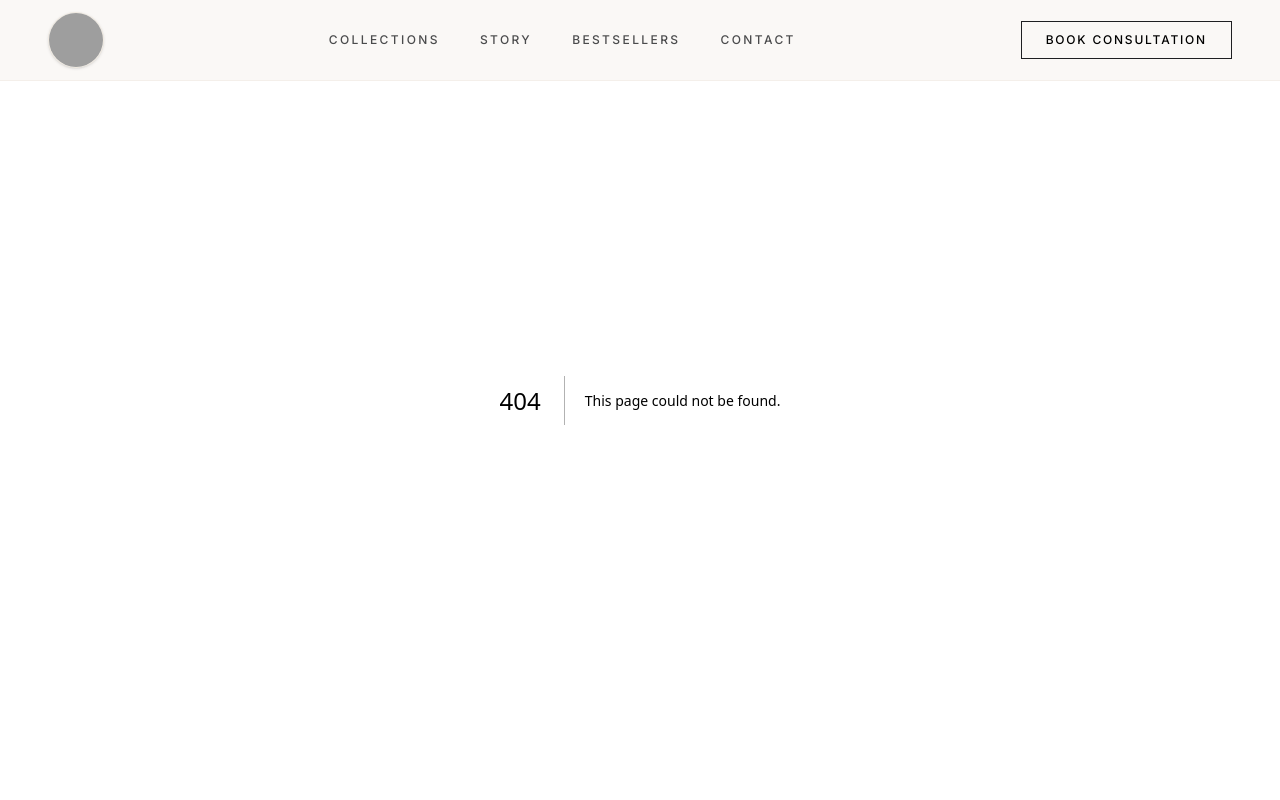
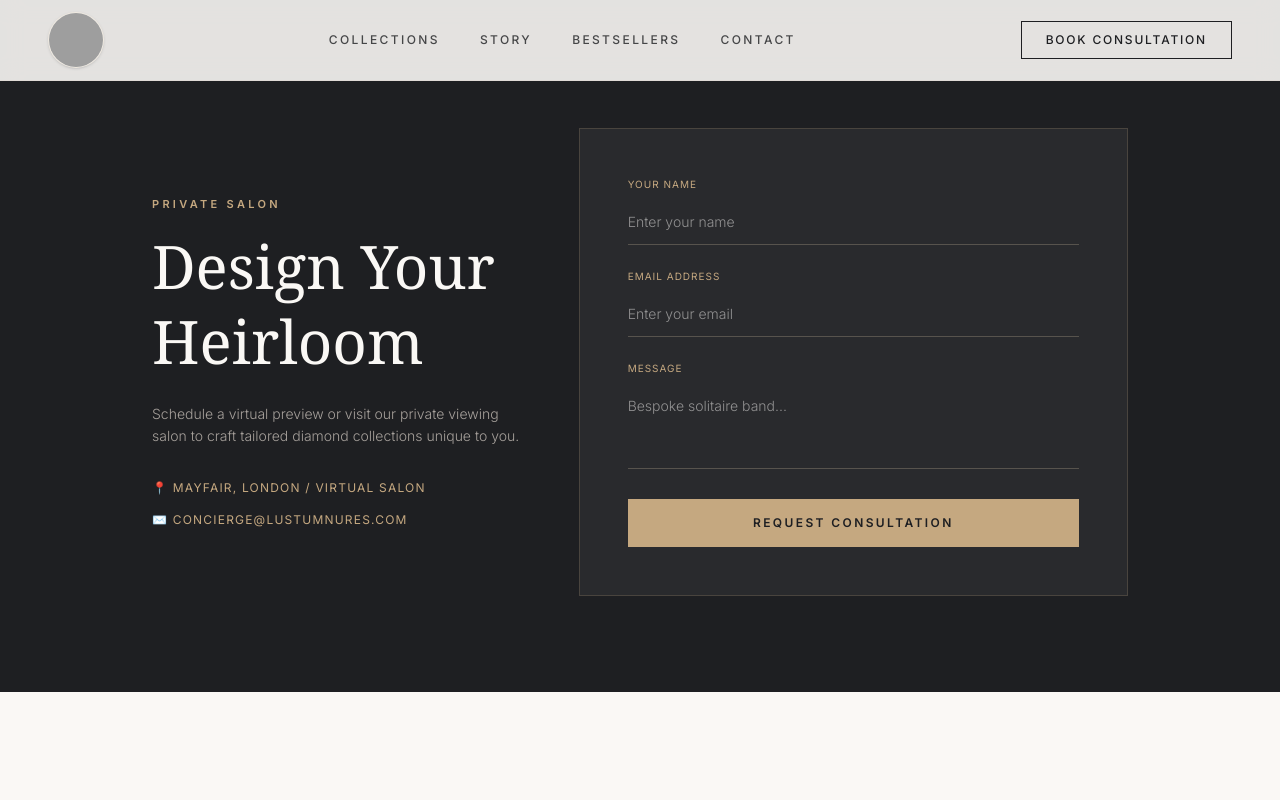
Before and after one commit to amreenkhan1-ux/luxury-3d-store, a Next.js app: page /contact in a window 1280 px wide. Before the commit this address had no page. Shown: the top 800 px of the page. Built offline with nearby package versions, Linux system fonts and the light colour scheme; grey boxes are pictures that could not be loaded.

Commit message:
Create page.tsx

```diff
--- /dev/null
+++ b/app/contact/page.tsx
@@ -0,0 +1,51 @@
+"use client";
+import React, { useState } from "react";
+
+export default function ContactPage() {
+  const [submitted, setSubmitted] = useState(false);
+
+  const handleSubmit = (e: React.FormEvent) => {
+    e.preventDefault();
+    setSubmitted(true);
+    setTimeout(() => setSubmitted(false), 5000);
+  };
+
+  return (
+    <div className="pt-32 pb-24 bg-[#1E1F22] text-[#FAF8F5]">
+      <div className="max-w-5xl mx-auto px-6">
+        <div className="grid grid-cols-1 md:grid-cols-12 gap-12 items-center">
+          <div className="md:col-span-5">
+            <span className="text-[11px] uppercase tracking-[0.3em] text-[#C5A880] font-semibold mb-4 block">Private Salon</span>
+            <h1 className="font-serif text-4xl md:text-6xl font-light mb-6 leading-tight">Design Your Heirloom</h1>
+            <p className="text-stone-400 text-sm font-light leading-relaxed mb-8">
+              Schedule a virtual preview or visit our private viewing salon to craft tailored diamond collections unique to you.
+            </p>
+            <div className="space-y-4 text-xs tracking-widest text-[#C5A880] uppercase">
+              <p>📍 Mayfair, London / Virtual Salon</p>
+              <p>✉️ concierge@lustumnures.com</p>
+            </div>
+          </div>
+
+          <div className="md:col-span-7 bg-[#FAF8F5]/5 p-8 md:p-12 border border-[#C5A880]/20">
+            <form onSubmit={handleSubmit} className="space-y-6">
+              <div>
+                <label className="block text-[10px] uppercase tracking-widest text-[#C5A880] mb-2">Your Name</label>
+                <input type="text" required placeholder="Enter your name" className="w-full bg-transparent border-b border-stone-600 focus:border-[#C5A880] py-3 text-sm font-light outline-none text-[#FAF8F5]" />
+              </div>
+              <div>
+                <label className="block text-[10px] uppercase tracking-widest text-[#C5A880] mb-2">Email Address</label>
+                <input type="email" required placeholder="Enter your email" className="w-full bg-transparent border-b border-stone-600 focus:border-[#C5A880] py-3 text-sm font-light outline-none text-[#FAF8F5]" />
+              </div>
+              <div>
+                <label className="block text-[10px] uppercase tracking-widest text-[#C5A880] mb-2">Message</label>
+                <textarea rows={3} placeholder="Bespoke solitaire band..." className="w-full bg-transparent border-b border-stone-600 focus:border-[#C5A880] py-3 text-sm font-light outline-none text-[#FAF8F5] resize-none" />
+              </div>
+              <button type="submit" className="w-full bg-[#C5A880] text-[#1E1F22] tracking-[0.2em] text-xs uppercase py-4 font-semibold">Request Consultation</button>
+              {submitted && <p className="text-[#C5A880] text-xs text-center mt-4">Thank you. Our luxury concierge will contact you shortly.</p>}
+            </form>
+          </div>
+        </div>
+      </div>
+    </div>
+  );
+}
```
